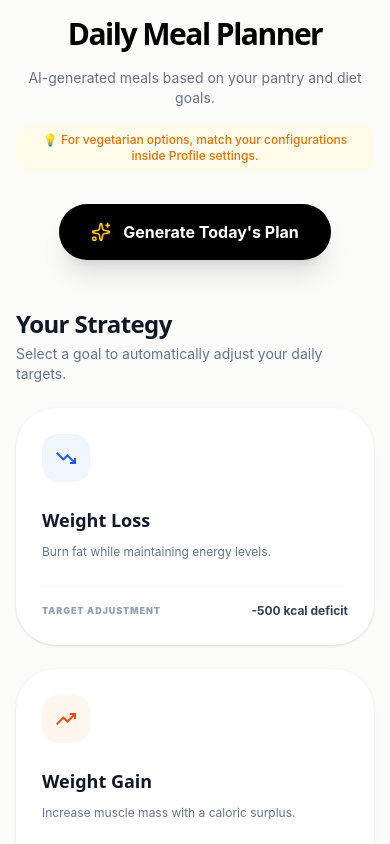
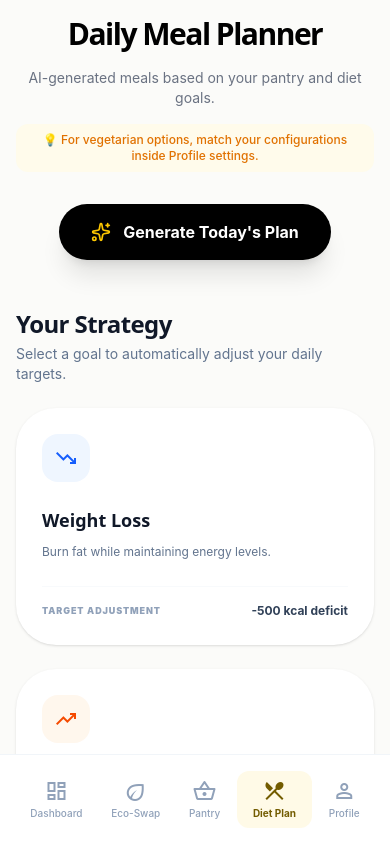
Before and after one commit to ArushKshatriya/nura-app_final, a Next.js app: page /diet-plan in a window 390 px wide. Shown: the top 844 px of the page. Built offline with nearby package versions, Linux system fonts and the light colour scheme; no server answers.

Commit message:
Update page.tsx

```diff
--- a/app/diet-plan/page.tsx
+++ b/app/diet-plan/page.tsx
@@ -204,50 +204,56 @@ export default function DietPlan() {
 
   return (
     <div className="flex min-h-screen bg-[#fbfbf9] text-[#1a1c1e] font-sans">
-      {/* Sidebar Layout panel */}
-      <aside className="w-64 border-r border-slate-100 p-8 flex-col gap-10 bg-white hidden lg:flex shrink-0">
-        <div className="flex items-center gap-2 font-bold text-xl tracking-tighter">
+      {/* RESPONSIVE NAVIGATION: FIXED BOTTOM ON MOBILE / SIDEBAR ON DESKTOP */}
+      <aside className="fixed bottom-0 inset-x-0 bg-white border-t border-slate-100 p-4 flex flex-row justify-around items-center z-50 lg:sticky lg:inset-y-0 lg:left-0 lg:w-64 lg:h-screen lg:border-t-0 lg:border-r lg:p-8 lg:flex-col lg:justify-start lg:gap-10 shrink-0">
+        <div className="hidden lg:flex items-center gap-2 font-bold text-xl tracking-tighter">
           <span className="text-[#735c00]">🍃</span> NURA
         </div>
-        <nav className="flex flex-col gap-2">
+        <nav className="flex w-full flex-row justify-around lg:flex-col lg:gap-2">
           <Link
             href="/dashboard"
-            className="flex items-center gap-3 px-4 py-3 text-slate-400 hover:text-black transition-colors text-sm font-medium"
+            className="flex flex-col lg:flex-row items-center gap-1 lg:gap-3 px-3 py-2 lg:px-4 lg:py-3 text-slate-400 hover:text-black transition-colors text-xs lg:text-sm font-medium"
           >
-            <span className="material-symbols-outlined text-sm">dashboard</span>{" "}
-            Dashboard
+            <span className="material-symbols-outlined text-lg lg:text-sm">
+              dashboard
+            </span>{" "}
+            <span className="text-[10px] lg:text-sm">Dashboard</span>
           </Link>
           <Link
             href="/eco-swap"
-            className="flex items-center gap-3 px-4 py-3 text-slate-400 hover:text-black transition-colors text-sm font-medium"
+            className="flex flex-col lg:flex-row items-center gap-1 lg:gap-3 px-3 py-2 lg:px-4 lg:py-3 text-slate-400 hover:text-black transition-colors text-xs lg:text-sm font-medium"
           >
-            <span className="material-symbols-outlined text-sm">eco</span>{" "}
-            Eco-Swap
+            <span className="material-symbols-outlined text-lg lg:text-sm">
+              eco
+            </span>{" "}
+            <span className="text-[10px] lg:text-sm">Eco-Swap</span>
           </Link>
           <Link
             href="/shopping-list"
-            className="flex items-center gap-3 px-4 py-3 text-slate-400 hover:text-black transition-colors text-sm font-medium"
+            className="flex flex-col lg:flex-row items-center gap-1 lg:gap-3 px-3 py-2 lg:px-4 lg:py-3 text-slate-400 hover:text-black transition-colors text-xs lg:text-sm font-medium"
           >
-            <span className="material-symbols-outlined text-sm">
+            <span className="material-symbols-outlined text-lg lg:text-sm">
               shopping_basket
             </span>{" "}
-            Pantry
+            <span className="text-[10px] lg:text-sm">Pantry</span>
           </Link>
           <Link
             href="/diet-plan"
-            className="flex items-center gap-3 px-4 py-3 bg-[#facc15]/10 text-[#735c00] rounded-xl font-bold text-sm"
+            className="flex flex-col lg:flex-row items-center gap-1 lg:gap-3 px-4 py-2 lg:px-4 lg:py-3 bg-[#facc15]/10 text-[#735c00] rounded-xl font-bold text-xs lg:text-sm"
           >
-            <span className="material-symbols-outlined text-sm">
+            <span className="material-symbols-outlined text-lg lg:text-sm">
               restaurant_menu
             </span>{" "}
-            Diet Plan
+            <span className="text-[10px] lg:text-sm">Diet Plan</span>
           </Link>
           <Link
             href="/profile"
-            className="flex items-center gap-3 px-4 py-3 text-slate-400 hover:text-black transition-colors text-sm font-medium"
+            className="flex flex-col lg:flex-row items-center gap-1 lg:gap-3 px-3 py-2 lg:px-4 lg:py-3 text-slate-400 hover:text-black transition-colors text-xs lg:text-sm font-medium"
           >
-            <span className="material-symbols-outlined text-sm">person</span>{" "}
-            Profile
+            <span className="material-symbols-outlined text-lg lg:text-sm">
+              person
+            </span>{" "}
+            <span className="text-[10px] lg:text-sm">Profile</span>
           </Link>
         </nav>
       </aside>
```
